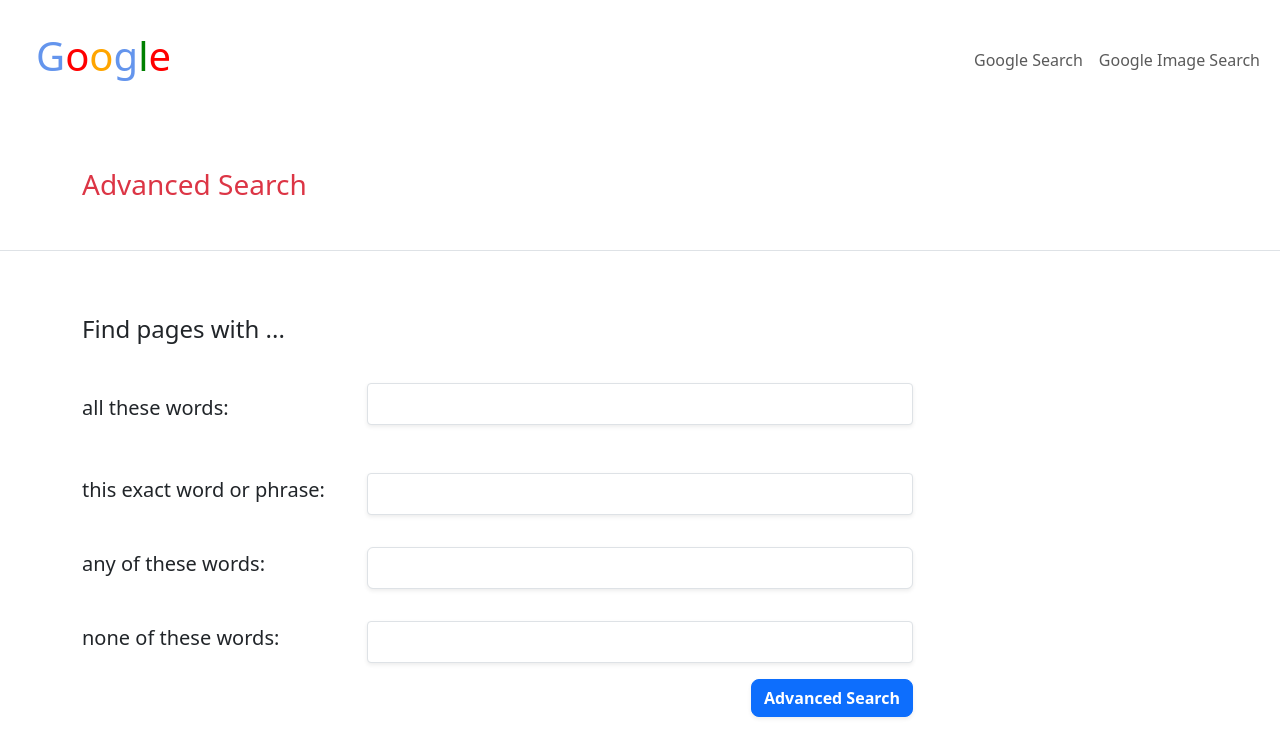
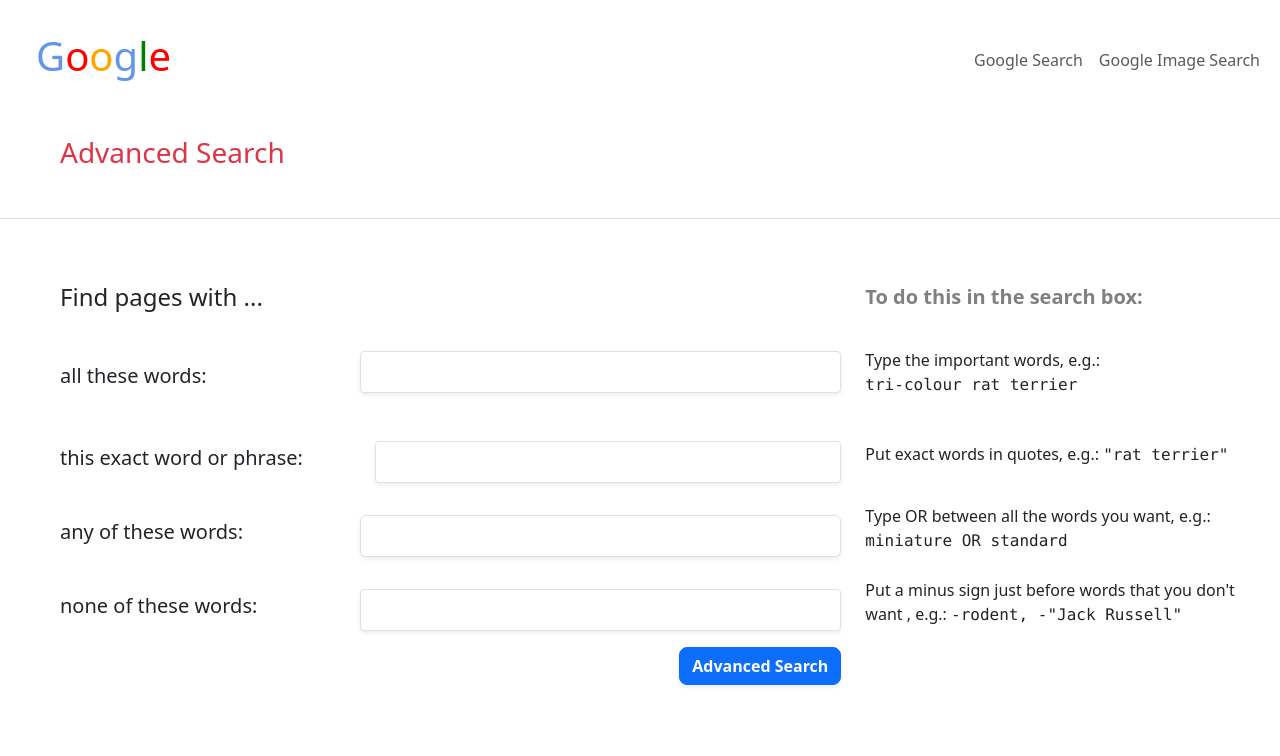
Before and after one commit to dadeux/dadeux.github.io, a plain HTML site: page advanced_search.html in a window 1280 px wide. Drawn offline with nearby package versions, Linux system fonts and the light colour scheme.

Commit message:
improved responsiveness of advanced search page

```diff
--- a/advanced_search.html
+++ b/advanced_search.html
@@ -44,80 +44,88 @@
     </div>
     </nav>
     <div class="container-fluid border-bottom">
-        <div class="container my-5 h3 fw-normal text-danger">Advanced Search </div>
+        <div class="ms-5 mb-5 mt-3 h3 fw-normal text-start text-danger">Advanced Search </div>
     </div>
 
-    <div class="container my-5">
-        <form class="text-center" action="https://www.google.com/search">
+    <div class="container-fluid my-5">
+        <form class="" action="https://www.google.com/search">
             <div class="row align-items-center">
-                <div class="col-sm-3">
-                    <div class="py-3 h4 text-start">Find pages with ... </div>
+                <div class="col-auto" style="width: 275px;">
+                    <div class="ms-5 py-3 h4 fw-normal text-start">Find pages with ... </div>
                 </div>
-                <div class="col-sm-6">
+                <div class="col flex-grow-1" style="min-width: 300px; max-width: 950px">
                     <div class="py-3"></div>
                 </div>
-                <!-- <div class="col-sm-4 col-lg-3 d-none d-lg-block">
-                    <div class="py-3 h4 text-start">do this in the search box:</div>
-                </div> -->
+                <div class="col-xl-4 d-none d-xl-block">
+                    <div class="py-3 h5 fw-bold text-start" style="color: grey;">To do this in the search box:</div>
+                </div>
             </div>
             <div class="row align-items-center">
-                <div class="col-sm-3">
-                    <div class="py-3 text-start h5 fw-normal">all these words: </div>
+                <div class="col-auto" style="width: 300px;">
+                    <div class="ms-5 py-3 h5 fw-normal text-start">all these words: </div>
                 </div>
-                <div class="col-sm-6">
-                    <div class="py-3">
+                <div class="col flex-grow-1" style="min-width: 300px; max-width: 950px">
+                    <div class="ms-5 py-3">
                         <input class="form-control rounded-1 p-2 mb-3 search-input shadow-sm" type="text" name="as_q">
                     </div>
                 </div>
-                <!-- <div class="col-sm-4 col-lg-3 d-none d-lg-block">
-                    <div class="py-3 h5 text-start"> type the important words. e.g.: <b>tri-colour rat terrier</b> </div>
-                </div> -->
+                <div class="col-xl-4 d-none d-xl-block">
+                    <div class="pb-3 text-start align-items-center">
+                        Type the important words, e.g.: <span><pre class="d-inline fs-6">tri-colour rat terrier</pre></span>
+                    </div>
+                </div>
             </div>
             <div class="row align-items-center">
-                <div class="col-sm-3">
-                    <div class="py-3 h5 text-start">this exact word or phrase: </div>
+                <div class="col-auto" style="width: 300;">
+                    <div class="ms-5 py-3 h5 fw-normal text-start">this exact word or phrase: </div>
                 </div>
-                <div class="col-sm-6">
-                    <div class="py-3 ">
+                <div class="col flex-grow-1" style="min-width: 300px; max-width: 950px">
+                    <div class="ms-5 py-3 ">
                         <input class="form-control rounded-1 p-2 shadow-sm" type="text" name="as_epq">
                     </div>
                 </div>
-                <!-- <div class="col-sm-4 col-lg-3 d-none d-sm-block">
-                    <div class="py-3 h5 text-start">put exact words in quotes, e.g.: <b>"rat terrier"</b> </div>
-                </div> -->
+                <div class="col-xl-4 d-none d-xl-block">
+                    <div class="pb-3 text-start align-items-center">
+                        Put exact words in quotes, e.g.: <span><pre class="d-inline fs-6">"rat terrier"</pre></span>
+                    </div>
+                </div>
             </div>
             <div class="row align-items-center">
-                <div class="col-sm-3">
-                    <div class="py-3 h5 text-start">any of these words: </div>
+                <div class="col-auto" style="width: 300px;">
+                    <div class="ms-5 h5 text-start fw-normal text-nowrap">any of these words: </div>
                 </div>
-                <div class="col-sm-6">
-                    <div class="py-3 ">
+                <div class="col flex-grow-1" style="min-width: 300px; max-width: 950px">
+                    <div class="ms-5 py-3 ">
                         <input class="form-control rounded-2 p-2 search-input shadow-sm" type="text" name="as_oq">
                     </div>
                 </div>
-                <!-- <div class="col-sm-4 col-lg-3 d-none d-sm-block">
-                    <div class="p-y3 h5 text-start">type <b>OR</b> between all the words you want, e.g.: <b>miniature OR standard</b></div>
-                </div> -->
+                <div class="col-xl-4 d-none d-xl-block">
+                    <div class="pb-3 text-start align-items-center">
+                         Type OR between all the words you want, e.g.: <span><pre class="d-inline fs-6">miniature OR standard</pre></span>
+                    </div>
+                </div>
             </div>
             <div class="row align-items-center">
-                <div class="col-sm-3">
-                    <div class="p-3y h5 text-start">none of these words: </div>
+                <div class="col-auto" style="width: 300px;">
+                    <div class="ms-5 h5 text-start fw-normal text-nowrap">none of these words: </div>
                 </div>
-                <div class="col-sm-6">
-                    <div class="py-3 ">
+                <div class="col flex-grow-1" style="min-width: 300px; max-width: 950px">
+                    <div class="ms-5 py-3 ">
                         <input class="form-control rounded-1 p-2 search-input shadow-sm" type="text" name="as_eq">
                     </div>
                 </div>
-                <!-- <div class="col-sm-4 col-lg-3 d-none d-sm-block">
-                    <div class="py-3 h5 text-start">put a minus sign just before words that you don't want, e.g.:<b> -rodent, -"Jack Russell"</b></div>
-                </div> -->
+                <div class="col-xl-4 d-none d-xl-block">
+                    <div class="pb-3 text-start align-items-center">
+                       Put a minus sign just before words that you don't want , e.g.: <span><pre class="d-inline fs-6">-rodent, -"Jack Russell"</pre></span>
+                    </div>
+                </div>
             </div>
             <div class="row align-items-center">
-                <div class="col-sm-3"></div>
-                <div class="col-sm-6 text-end">
-                    <button class="btn btn-primary search-btn rounded-3 shadow-sm fw-bold p3" type="submit">Advanced Search</button>
+                <div class="col-auto" style="width: 300px"></div>
+                <div class="col text-end flex-grow-1" style="max-width: 950px;">
+                    <button class="btn btn-primary search-btn rounded-3 shadow-sm fw-bold p2" type="submit">Advanced Search</button>
                 </div>
-                <!-- <div class="col-sm-4 col-lg-3 d-none d-sm-block"></div> -->
+                <div class="col-xl-4 d-none d-xl-block"></div>
             </div>
                 <input type="hidden" name="as_qdr" value="all">
                 <input type="hidden" name="as_occt" value="any">
```
